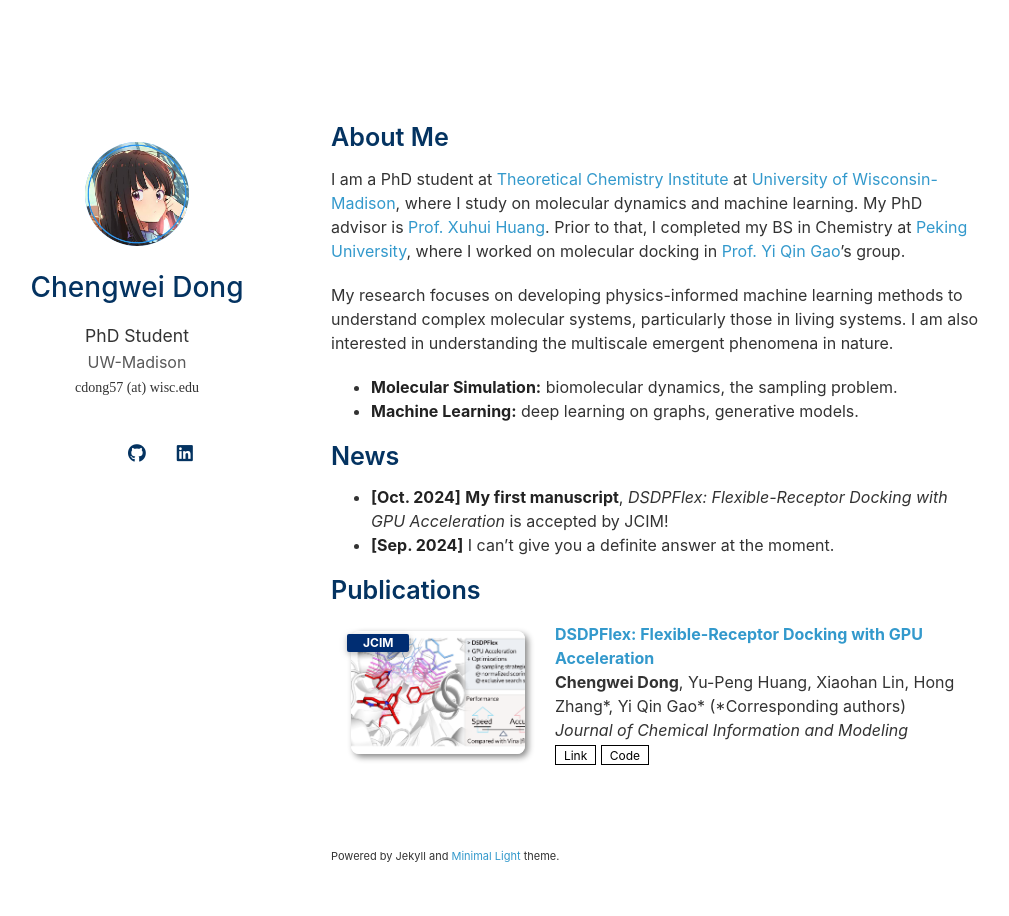
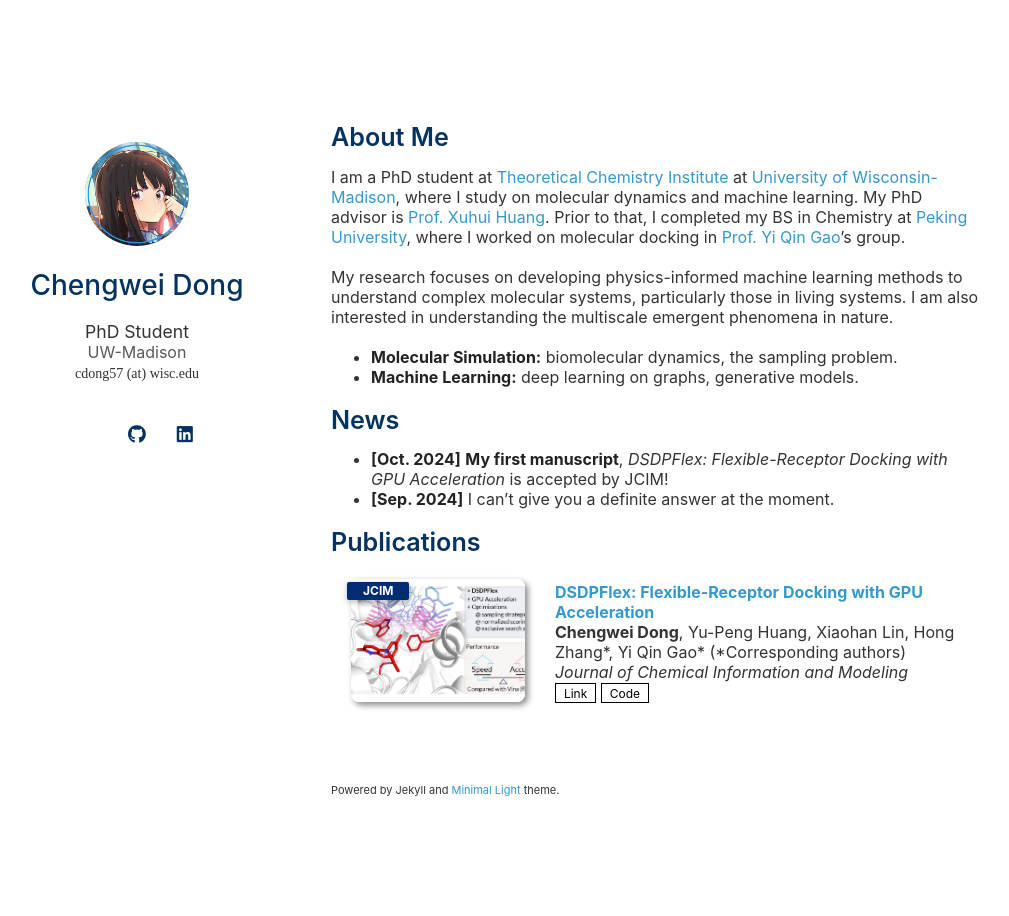
Before and after one commit to HCAya/profile, a Jekyll site: the page built from index.md, in a window 1280 px wide. Shown: the whole page, without its empty margins (139-1148 px from the left). Built offline with Jekyll 4.4.1, drawn with Linux system fonts in a browser that asks for light colours; a style sheet for code colours, icons or effects is not loaded; our own code applies the rules of GitHub Pages for plain Markdown files.

Commit message:
modified:   assets/css/font_sans_serif.css

```diff
--- a/assets/css/font_sans_serif.css
+++ b/assets/css/font_sans_serif.css
@@ -3,7 +3,7 @@
 body {
     background-color: #fff;
     padding:50px;
-    font: 16px/1.5 -apple-system, BlinkMacSystemFont, "Lato", "Segoe UI", Roboto, Oxygen, Ubuntu, Cantarell, "Fira Sans", "Droid Sans", "Helvetica Neue", Arial, sans-serif, "Apple Color Emoji", "Segoe UI Emoji", "Segoe UI Symbol";
+    font: 16px -apple-system, BlinkMacSystemFont, "Lato", "Segoe UI", Roboto, Oxygen, Ubuntu, Cantarell, "Fira Sans", "Droid Sans", "Helvetica Neue", Arial, sans-serif, "Apple Color Emoji", "Segoe UI Emoji", "Segoe UI Symbol";
     color:#333333;
     font-weight:400;
   }
```
